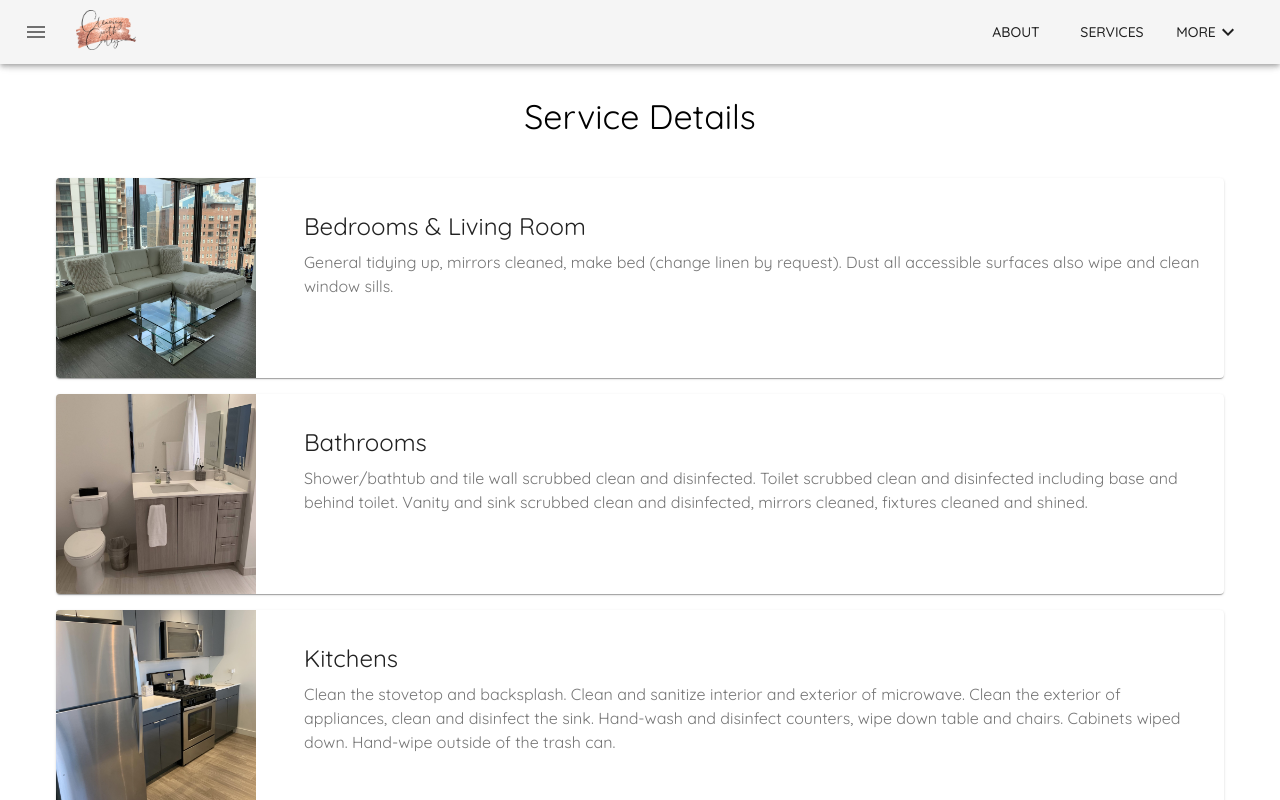
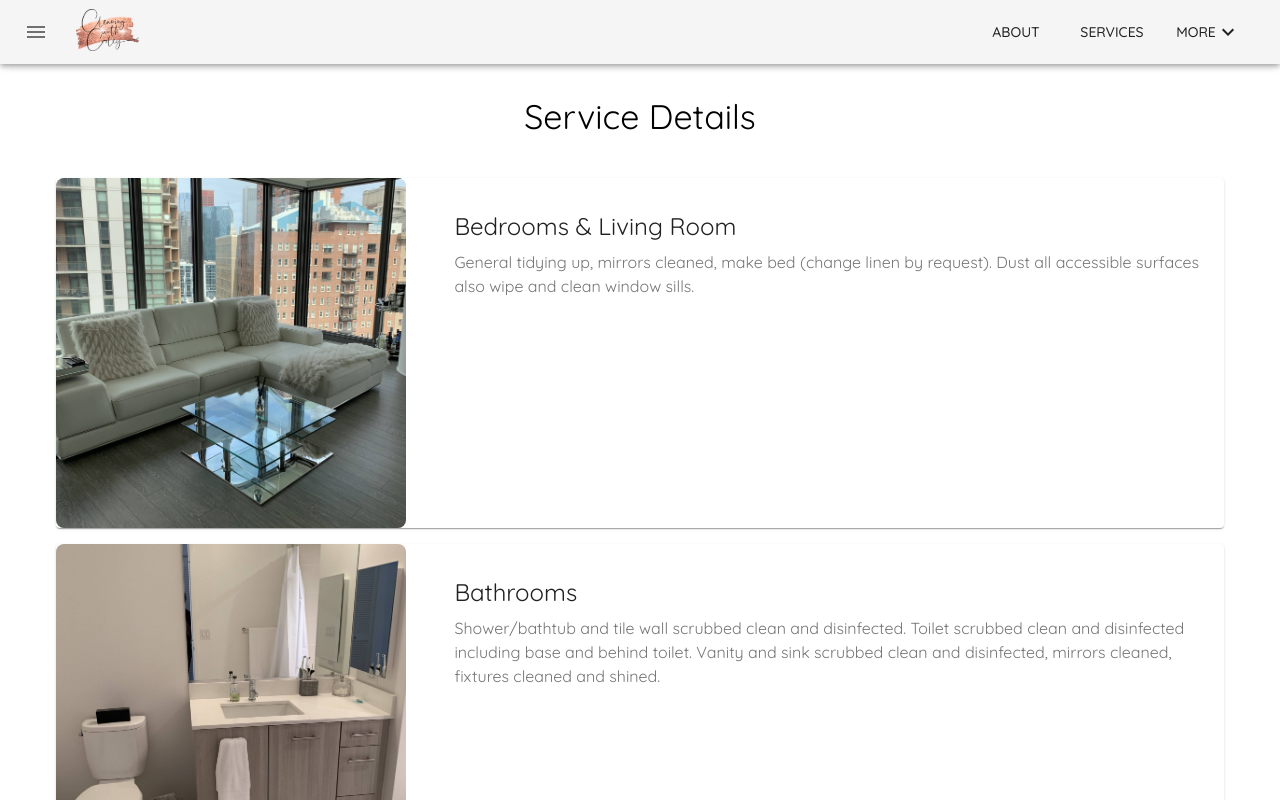
Before and after one commit to tyhe12/cooley-next, a Next.js app: page /included in a window 1280 px wide. Shown: the top 800 px of the page. Built offline with nearby package versions, Linux system fonts and the light colour scheme.

Commit message:
update stylings

```diff
--- a/components/NavBar.tsx
+++ b/components/NavBar.tsx
@@ -50,6 +50,7 @@ const useStyles = makeStyles((theme: Theme) =>
     },
     logoLink: {
       cursor: 'pointer',
+      minWidth: 64,
     },
   })
 )
--- a/pages/faqs.tsx
+++ b/pages/faqs.tsx
@@ -18,6 +18,7 @@ const useStyles = makeStyles((theme: Theme) =>
       flexDirection: 'column',
       justifyContent: 'center',
       alignItems: 'center',
+      paddingBottom: theme.spacing(4),
     },
     title: {
       marginTop: theme.spacing(8),
@@ -154,7 +155,9 @@ const Faqs: React.FunctionComponent = () => {
               <Typography>
                 We will clean every room for you, for more details please check
                 out
-                <Link className={styles.linkText}>What Is Included</Link>
+                <Link href="/included" className={styles.linkText}>
+                  Service Details
+                </Link>
               </Typography>
             </AccordionDetails>
           </Accordion>
--- a/pages/included.tsx
+++ b/pages/included.tsx
@@ -21,6 +21,7 @@ const useStyles = makeStyles((theme: Theme) =>
       flexDirection: 'column',
       justifyContent: 'center',
       alignItems: 'center',
+      paddingBottom: theme.spacing(4),
     },
     title: {
       marginTop: theme.spacing(4),
@@ -37,11 +38,14 @@ const useStyles = makeStyles((theme: Theme) =>
     cardRoot: {
       display: 'flex',
       justifyContent: 'center',
-      height: 200,
+      minHeight: 200,
     },
     imageContainer: {
-      height: 200,
-      width: 200,
+      minHeight: 200,
+      minWidth: 200,
+      maxWidth: '30%',
+      display: 'flex',
+      alignItems: 'center',
     },
     cardDetails: {
       width: '100%',
@@ -53,6 +57,7 @@ const useStyles = makeStyles((theme: Theme) =>
     },
     cardImage: {
       objectFit: 'cover',
+      borderRadius: 8,
     },
     cardTitle: {
       marginBottom: theme.spacing(1),
@@ -106,11 +111,10 @@ const Included: React.FunctionComponent = () => {
         <Card className={styles.cardRoot}>
           <div className={styles.imageContainer}>
             <Image
-              layout="fixed"
+              layout="intrinsic"
+              objectFit="cover"
               className={styles.cardImage}
               src={img}
-              width={200}
-              height={200}
               alt={imgTitle}
             />
           </div>
@@ -146,7 +150,6 @@ const Included: React.FunctionComponent = () => {
                 Service Details
               </Typography>
             </Grid>
-
             {rows}
           </Grid>
         </Container>
```
Also changed, not shown: pages/index.tsx (+6 -6 lines).
